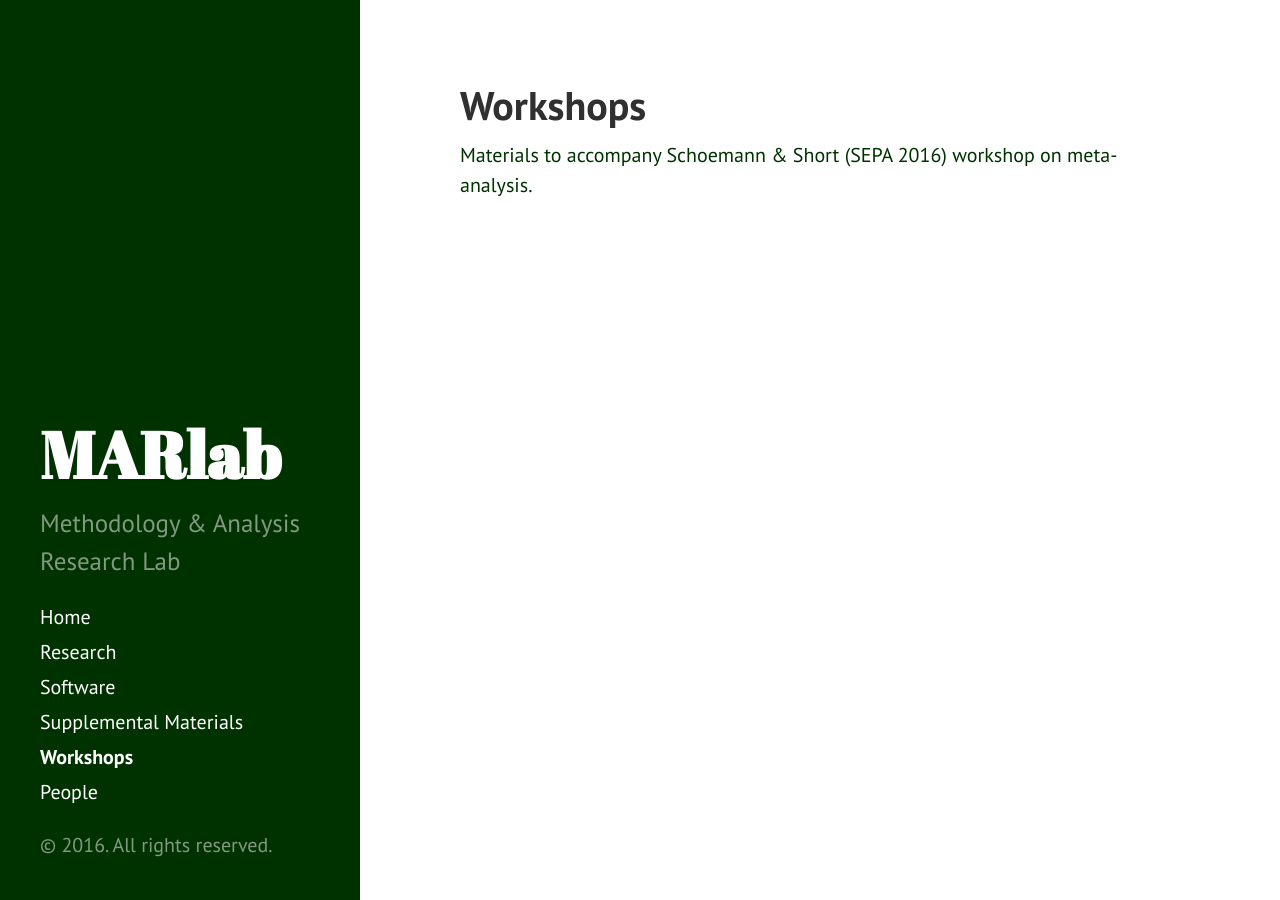
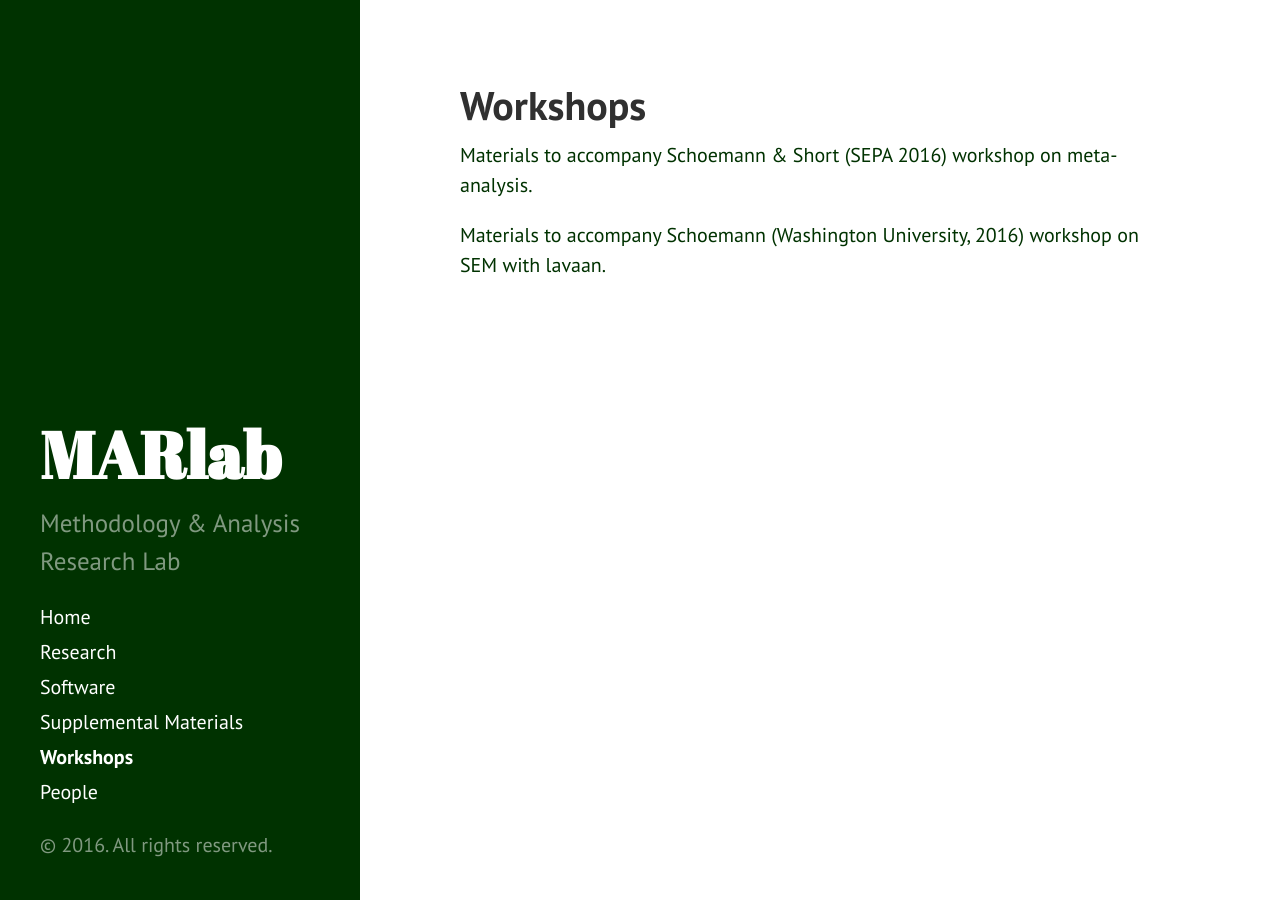
Before and after one commit to schoam4/schoam4.github.io, a Jekyll site: the page built from Workshops.md, in a window 1280 px wide. Built offline with Jekyll 4.4.1, drawn with Linux system fonts in a browser that asks for light colours.

Commit message:
washU workshop text

```diff
--- a/Workshops.md
+++ b/Workshops.md
@@ -4,3 +4,5 @@ title: Workshops
 ---
 
 [Materials to accompany Schoemann & Short (SEPA 2016) workshop on meta-analysis.](https://github.com/schoam4/Talks/blob/master/SEPA_meta/Meta_SEPA_040216.zip?raw=true)
+
+[Materials to accompany Schoemann (Washington University, 2016) workshop on SEM with lavaan.](http://marlab.org)
```
